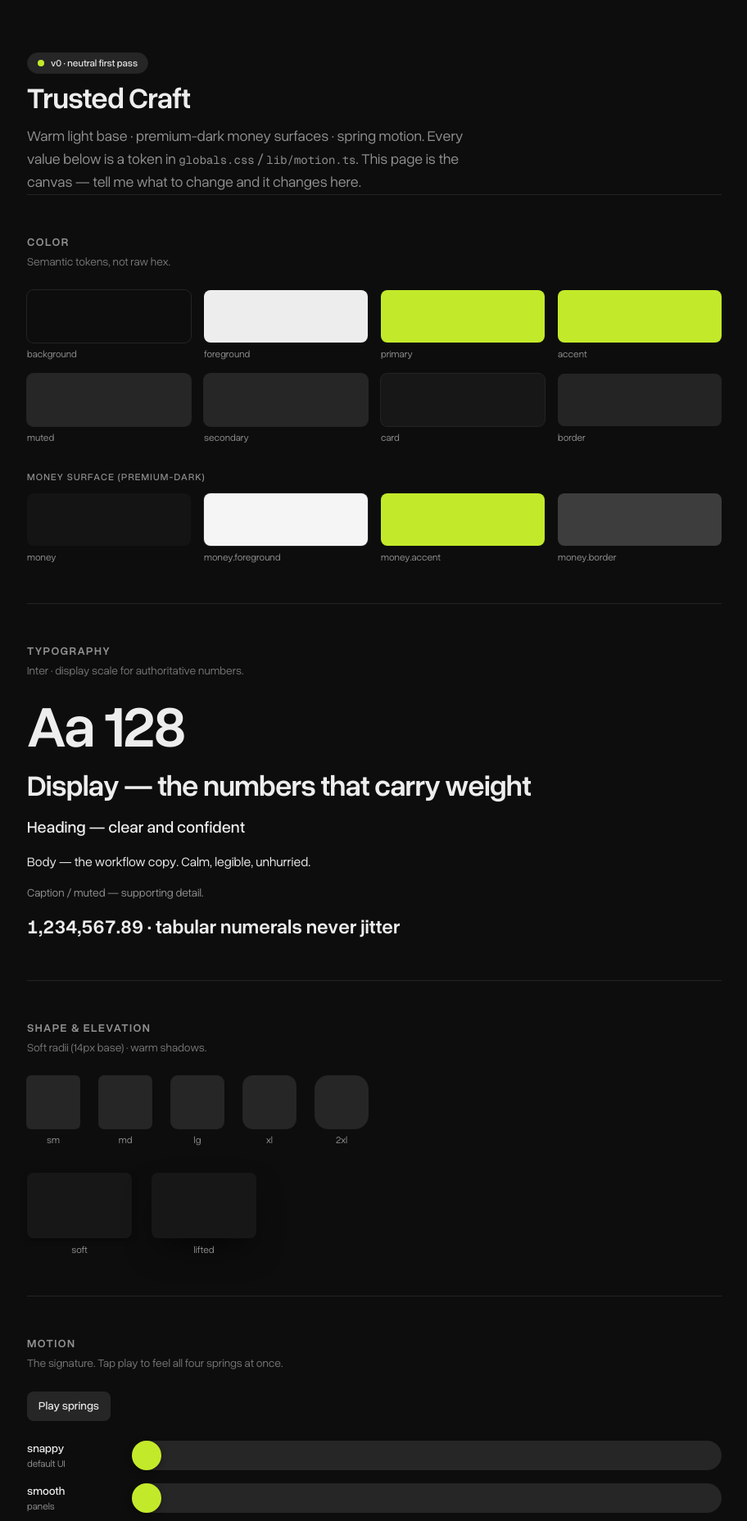
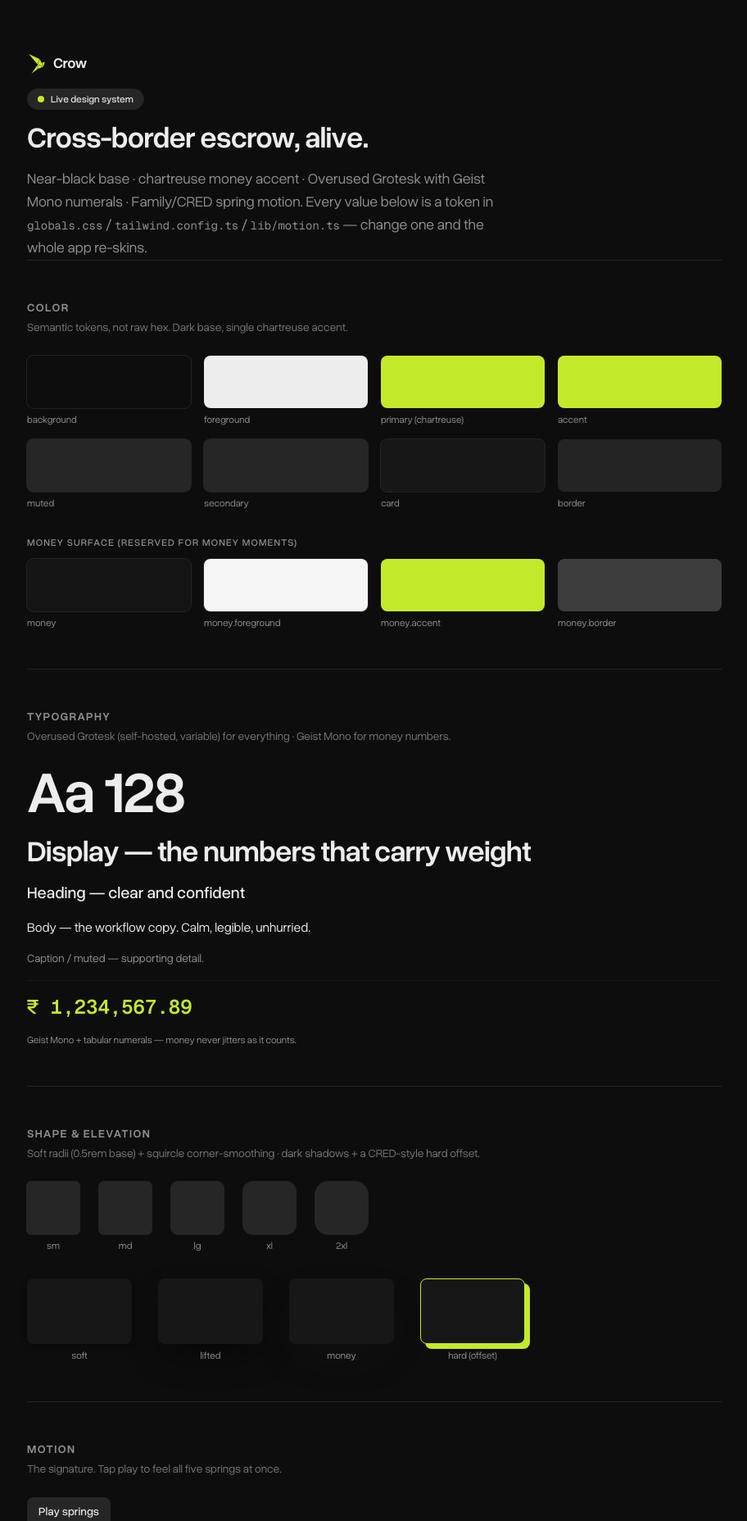
Before and after one commit to abhinav-meh/xe_design_repo, a Next.js app: page /system in a window 1280 px wide. Shown: the top 1856 px of the page at 82% size, without its empty margins (183-1095 px from the left). Built offline with nearby package versions, Linux system fonts and the light colour scheme.

Commit message:
Update design system page to current Crow tokens + primitives

```diff
--- a/app/globals.css
+++ b/app/globals.css
@@ -6,15 +6,15 @@
 
 /*
   ============================================================
-  TRUSTED CRAFT — design tokens (v0, neutral first pass)
-  Warm light base · premium-dark money surfaces · spring motion.
+  CROW — design tokens
+  Near-black base · chartreuse money accent · money surfaces · spring motion.
   Everything is a token. To redirect the whole look, edit here.
   Colors are HSL channels so Tailwind opacity modifiers work.
   ============================================================
 */
 
 :root {
-  /* --- brutal dark base --- */
+  /* --- dark base --- */
   --background: 0 0% 5%;
   --foreground: 0 0% 93%;
 
--- a/app/system/page.tsx
+++ b/app/system/page.tsx
@@ -2,11 +2,23 @@
 
 import { useLayoutEffect, useRef, useState } from "react";
 import { motion, type Transition } from "framer-motion";
-import { Lock } from "@phosphor-icons/react";
+import { Lock, TrendUp, Truck } from "@phosphor-icons/react";
 import { Button } from "@/components/ui/button";
-import { Pill, PillIndicator } from "@/components/kibo-ui/pill";
+import {
+  Pill,
+  PillIndicator,
+  PillDelta,
+  PillStatus,
+  PillIcon,
+} from "@/components/kibo-ui/pill";
 import { MoneyDisplay } from "@/components/ui/money";
 import { CriterionRow } from "@/components/ui/criterion-row";
+import { SlideToConfirm } from "@/components/ui/slide-to-confirm";
+import { Divider } from "@/components/ui/divider";
+import { Sparkline } from "@/components/ui/sparkline";
+import { CountUp } from "@/components/ui/count-up";
+import { ProvenanceText } from "@/components/ui/provenance-text";
+import { Logo } from "@/components/ui/logo";
 import { MorphDemo, StaggerDemo } from "@/components/system/motion-demos";
 import { spring } from "@/lib/motion";
 
@@ -55,7 +67,8 @@ function Swatch({
 
 const springDemos = [
   { name: "snappy", cfg: spring.snappy, note: "default UI" },
-  { name: "smooth", cfg: spring.smooth, note: "panels" },
+  { name: "smooth", cfg: spring.smooth, note: "panels / steps" },
+  { name: "morph", cfg: spring.morph, note: "height / layout" },
   { name: "gentle", cfg: spring.gentle, note: "sheets" },
   { name: "bouncy", cfg: spring.bouncy, note: "accent" },
 ];
@@ -89,33 +102,46 @@ function SpringTrack({ cfg, play }: { cfg: Transition; play: boolean }) {
   );
 }
 
+/* The brief the acceptance-terms are traced back to (provenance demo). */
+const BRIEF =
+  "Redesign the marketing site: hero, features, pricing and testimonials. Clean, modern look — reference Linear. Ship within 14 days with 2 rounds of revisions included.";
+
 export default function SystemPage() {
   const [play, setPlay] = useState(false);
+  const [slideRound, setSlideRound] = useState(0); // remount SlideToConfirm to replay
+  const [countKey, setCountKey] = useState(0); // remount CountUp to replay
+  const [highlight, setHighlight] = useState<string | null>("within 14 days");
 
   return (
     <main className="mx-auto max-w-4xl px-6 py-16">
-      <header className="space-y-3">
+      <header className="space-y-4">
+        <div className="flex items-center gap-2">
+          <Logo className="h-6 w-6 text-primary" />
+          <span className="text-lg font-semibold tracking-tight">Crow</span>
+        </div>
         <Pill>
           <PillIndicator variant="success" />
-          v0 · neutral first pass
+          Live design system
         </Pill>
         <h1 className="text-display-sm font-semibold tracking-tight">
-          Trusted Craft
+          Cross-border escrow, alive.
         </h1>
         <p className="max-w-xl text-lg text-muted-foreground">
-          Warm light base · premium-dark money surfaces · spring motion. Every
-          value below is a token in <code className="text-sm">globals.css</code>{" "}
-          / <code className="text-sm">lib/motion.ts</code>. This page is the
-          canvas — tell me what to change and it changes here.
+          Near-black base · chartreuse money accent · Overused Grotesk with Geist
+          Mono numerals · Family/CRED spring motion. Every value below is a token
+          in <code className="text-sm">globals.css</code> /{" "}
+          <code className="text-sm">tailwind.config.ts</code> /{" "}
+          <code className="text-sm">lib/motion.ts</code> — change one and the whole
+          app re-skins.
         </p>
       </header>
 
       {/* COLOR */}
-      <Section title="Color" hint="Semantic tokens, not raw hex.">
+      <Section title="Color" hint="Semantic tokens, not raw hex. Dark base, single chartreuse accent.">
         <div className="grid grid-cols-2 gap-4 sm:grid-cols-4">
           <Swatch name="background" className="bg-background" ring />
           <Swatch name="foreground" className="bg-foreground" />
-          <Swatch name="primary" className="bg-primary" />
+          <Swatch name="primary (chartreuse)" className="bg-primary" />
           <Swatch name="accent" className="bg-accent" />
           <Swatch name="muted" className="bg-muted" ring />
           <Swatch name="secondary" className="bg-secondary" ring />
@@ -123,10 +149,10 @@ export default function SystemPage() {
           <Swatch name="border" className="bg-border" />
         </div>
         <p className="mb-3 mt-8 text-xs font-medium uppercase tracking-widest text-muted-foreground">
-          Money surface (premium-dark)
+          Money surface (reserved for money moments)
         </p>
         <div className="grid grid-cols-2 gap-4 sm:grid-cols-4">
-          <Swatch name="money" className="bg-money" />
+          <Swatch name="money" className="bg-money" ring />
           <Swatch name="money.foreground" className="bg-money-foreground" ring />
           <Swatch name="money.accent" className="bg-money-accent" />
           <Swatch name="money.border" className="bg-money-border" />
@@ -134,7 +160,10 @@ export default function SystemPage() {
       </Section>
 
       {/* TYPOGRAPHY */}
-      <Section title="Typography" hint="Inter · display scale for authoritative numbers.">
+      <Section
+        title="Typography"
+        hint="Overused Grotesk (self-hosted, variable) for everything · Geist Mono for money numbers."
+      >
         <div className="space-y-4">
           <p className="text-display-lg font-semibold tracking-tight">Aa 128</p>
           <p className="text-display-sm font-semibold tracking-tight">
@@ -147,14 +176,21 @@ export default function SystemPage() {
           <p className="text-sm text-muted-foreground">
             Caption / muted — supporting detail.
           </p>
-          <p className="tabular text-2xl font-semibold">
-            1,234,567.89 · tabular numerals never jitter
+          <Divider className="my-2" />
+          <p className="font-mono tabular text-2xl font-semibold text-primary">
+            ₹ 1,234,567.89
+          </p>
+          <p className="text-xs text-muted-foreground">
+            Geist Mono + tabular numerals — money never jitters as it counts.
           </p>
         </div>
       </Section>
 
       {/* RADII + ELEVATION */}
-      <Section title="Shape & elevation" hint="Soft radii (14px base) · warm shadows.">
+      <Section
+        title="Shape & elevation"
+        hint="Soft radii (0.5rem base) + squircle corner-smoothing · dark shadows + a CRED-style hard offset."
+      >
         <div className="flex flex-wrap items-end gap-6">
           {[
             { r: "rounded-sm", l: "sm" },
@@ -169,23 +205,28 @@ export default function SystemPage() {
             </div>
           ))}
         </div>
-        <div className="mt-8 flex flex-wrap gap-6">
+        <div className="mt-8 flex flex-wrap gap-8">
           {[
             { s: "shadow-soft", l: "soft" },
             { s: "shadow-lifted", l: "lifted" },
+            { s: "shadow-money", l: "money" },
           ].map((x) => (
             <div key={x.l} className="space-y-1.5 text-center">
               <div className={`h-20 w-32 rounded-lg bg-card ${x.s}`} />
               <p className="text-xs text-muted-foreground">{x.l}</p>
             </div>
           ))}
+          <div className="space-y-1.5 text-center">
+            <div className="h-20 w-32 rounded-lg border border-primary bg-card shadow-[6px_6px_0_0_hsl(var(--primary))]" />
+            <p className="text-xs text-muted-foreground">hard (offset)</p>
+          </div>
         </div>
       </Section>
 
       {/* MOTION */}
       <Section
         title="Motion"
-        hint="The signature. Tap play to feel all four springs at once."
+        hint="The signature. Tap play to feel all five springs at once."
       >
         <Button variant="secondary" size="sm" onClick={() => setPlay((p) => !p)}>
           {play ? "Reset" : "Play"} springs
@@ -206,7 +247,7 @@ export default function SystemPage() {
       {/* CONTAINER MORPH + REVEAL */}
       <Section
         title="Container morph & staggered reveal"
-        hint="The Family / ConnectKit signature — the panel springs to its new height as content changes; items assemble in. This is the feel of “The Resolve.”"
+        hint="The Family / ConnectKit signature — the panel springs to its new height as content changes; items assemble in. The feel of the acceptance-terms drafting step."
       >
         <div className="grid gap-10 sm:grid-cols-2">
           <div>
@@ -222,7 +263,12 @@ export default function SystemPage() {
 
       {/* COMPONENTS */}
       <Section title="Components" hint="Primitives, each with real motion + states.">
-        <div className="space-y-10">
+        <div className="space-y-12">
+          {/* Buttons */}
+          <div>
+            <p className="mb-3 text-xs font-medium uppercase tracking-widest text-muted-foreground">
+              Buttons
+            </p>
             <div className="flex flex-wrap items-center gap-3">
               <Button variant="primary">Fund &amp; send</Button>
               <Button variant="secondary">Request changes</Button>
@@ -231,15 +277,21 @@ export default function SystemPage() {
                 Disabled
               </Button>
             </div>
+          </div>
 
-          <div className="flex flex-wrap gap-2">
+          {/* Pills */}
+          <div>
+            <p className="mb-3 text-xs font-medium uppercase tracking-widest text-muted-foreground">
+              Pills (Kibo family) — status, indicators, deltas
+            </p>
+            <div className="flex flex-wrap items-center gap-2">
               <Pill>
                 <PillIndicator variant="neutral" />
-              Draft
+                Proposed
               </Pill>
               <Pill>
                 <PillIndicator variant="success" pulse />
-              Funds secured
+                Funded
               </Pill>
               <Pill>
                 <PillIndicator variant="error" />
@@ -248,8 +300,27 @@ export default function SystemPage() {
               <Pill>
                 <Lock className="h-3 w-3" weight="bold" /> Rate locked
               </Pill>
+              <Pill>
+                <PillIcon icon={Truck} />
+                Goods
+              </Pill>
+              <Pill>
+                <PillDelta delta={1.5} />
+                Up 1.5%
+                <PillStatus>vs today</PillStatus>
+              </Pill>
+              <Pill>
+                <PillDelta delta={-0.5} />
+                Down 0.5%
+              </Pill>
+            </div>
           </div>
 
+          {/* Money */}
+          <div>
+            <p className="mb-3 text-xs font-medium uppercase tracking-widest text-muted-foreground">
+              Money display — light vs. premium, with FX delta
+            </p>
             <div className="grid gap-4 sm:grid-cols-2">
               <MoneyDisplay surface="light" label="You pay" value={1200} currency="USD" />
               <MoneyDisplay
@@ -257,24 +328,113 @@ export default function SystemPage() {
                 label="Priya receives"
                 value={99840}
                 currency="INR"
+                delta={1.5}
                 locked
               />
             </div>
+          </div>
 
-          <div className="max-w-md rounded-xl bg-card p-3 shadow-soft ring-1 ring-border">
-            <p className="px-3 pb-1 pt-2 text-sm font-medium">
-              Definition of Done
+          {/* CountUp */}
+          <div>
+            <p className="mb-3 text-xs font-medium uppercase tracking-widest text-muted-foreground">
+              CountUp — money resolves by counting, not appearing
             </p>
+            <div className="flex items-center gap-4">
+              <CountUp
+                key={countKey}
+                value={99840}
+                format={(n) => `₹ ${Math.round(n).toLocaleString("en-IN")}`}
+                className="font-mono tabular text-display-sm font-semibold text-primary"
+              />
+              <Button variant="secondary" size="sm" onClick={() => setCountKey((k) => k + 1)}>
+                Replay
+              </Button>
+            </div>
+          </div>
+
+          {/* Sparkline */}
+          <div>
+            <p className="mb-3 text-xs font-medium uppercase tracking-widest text-muted-foreground">
+              Sparkline — tiny live trend line (draws in, breathing endpoint)
+            </p>
+            <div className="flex items-center gap-8">
+              <div className="flex items-center gap-2">
+                <TrendUp className="h-4 w-4 text-primary" weight="bold" />
+                <Sparkline series={[3, 4, 3.5, 5, 4.8, 6, 6.4]} up />
+              </div>
+              <div className="flex items-center gap-2">
+                <TrendUp className="h-4 w-4 rotate-180 text-red-500" weight="bold" />
+                <Sparkline series={[6, 5.5, 5.7, 4, 4.2, 3, 2.6]} up={false} />
+              </div>
+            </div>
+          </div>
+
+          {/* Slide to confirm */}
+          <div>
+            <p className="mb-3 text-xs font-medium uppercase tracking-widest text-muted-foreground">
+              Slide-to-confirm — the deliberate gesture for the two final acts
+            </p>
+            <div className="max-w-md space-y-2">
+              <SlideToConfirm
+                key={slideRound}
+                label="Slide to approve & release"
+                confirmingLabel="Releasing…"
+                onConfirm={() => setSlideRound((n) => n + 1)}
+              />
+              {slideRound > 0 && (
+                <p className="text-xs text-primary">Released ✓ — drag again to replay.</p>
+              )}
+            </div>
+          </div>
+
+          {/* Provenance */}
+          <div>
+            <p className="mb-3 text-xs font-medium uppercase tracking-widest text-muted-foreground">
+              Provenance — each acceptance term traces back to the brief
+            </p>
+            <div className="max-w-md space-y-3 rounded-lg border border-border bg-card p-4">
+              <ProvenanceText
+                text={BRIEF}
+                highlight={highlight}
+                className="text-sm leading-relaxed text-muted-foreground"
+              />
+              <div className="flex flex-wrap gap-2">
+                {["within 14 days", "2 rounds of revisions", "reference Linear"].map((h) => (
+                  <Button
+                    key={h}
+                    variant={highlight === h ? "primary" : "secondary"}
+                    size="sm"
+                    onClick={() => setHighlight(h)}
+                  >
+                    {h}
+                  </Button>
+                ))}
+              </div>
+            </div>
+          </div>
+
+          {/* Acceptance terms */}
+          <div>
+            <p className="mb-3 text-xs font-medium uppercase tracking-widest text-muted-foreground">
+              Acceptance terms — the escrow release checklist
+            </p>
+            <div className="max-w-md rounded-xl border border-border bg-card p-3 shadow-soft">
+              <p className="px-3 pb-1 pt-2 text-sm font-medium">Acceptance terms</p>
               <CriterionRow label="Hero, features, pricing, testimonials" defaultChecked />
+              <Divider />
               <CriterionRow label="Visual direction: clean/modern (ref: Linear)" />
+              <Divider />
               <CriterionRow label="Delivered within 14 days" />
+              <Divider />
               <CriterionRow label="2 revision rounds included" />
+            </div>
           </div>
         </div>
       </Section>
 
-      <footer className="border-t border-border py-10 text-sm text-muted-foreground">
-        Trusted Craft · you drive · say the word and it moves.
+      <footer className="flex items-center gap-2 border-t border-border py-10 text-sm text-muted-foreground">
+        <Logo className="h-4 w-4 text-primary" />
+        Crow · one token changes everything · say the word and it moves.
       </footer>
     </main>
   );
```
Lines whose indentation alone changed are shown as unchanged.
